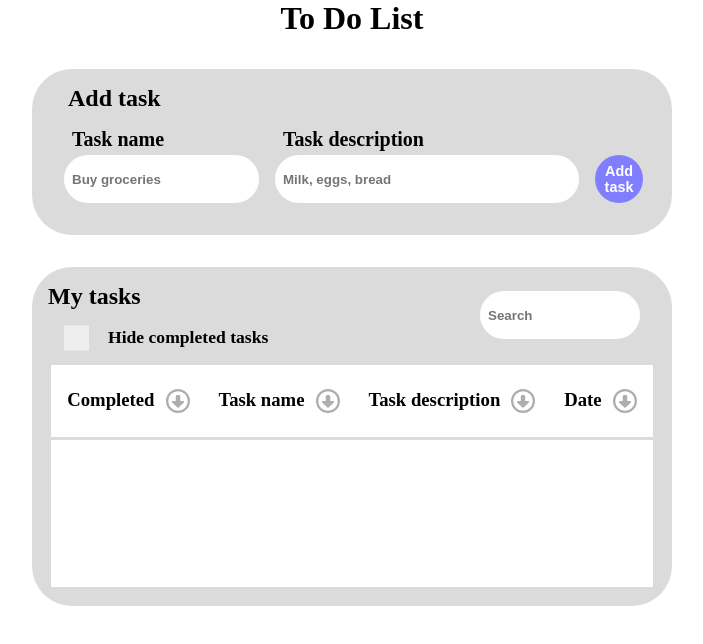
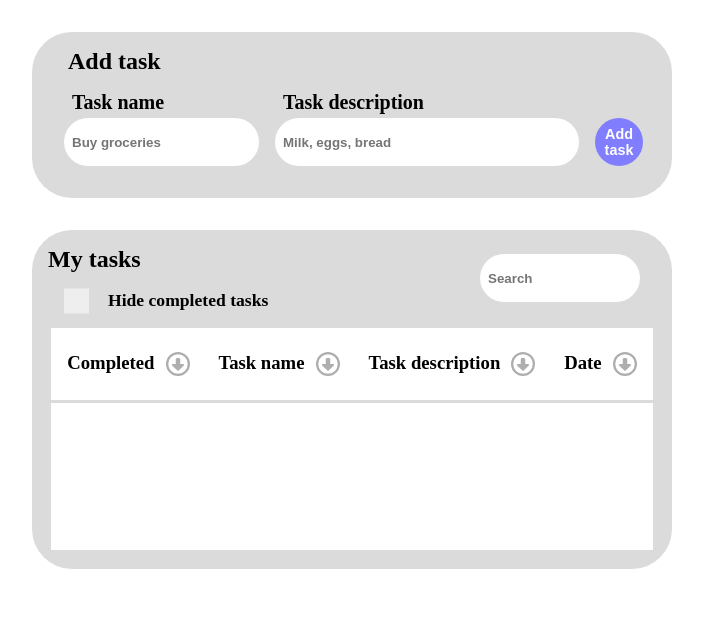
Before and after one commit to Pavel-Ignatenko6/toDoList, a React (Vite) app: page / in a window 1280 px wide. Shown: the top 644 px of the page, without its empty margins (288-991 px from the left). Built offline with nearby package versions, Linux system fonts and the light colour scheme.

Commit message:
minor changes

```diff
--- a/src/Components/TaskDisplay/styleTaskDisplay.css
+++ b/src/Components/TaskDisplay/styleTaskDisplay.css
@@ -1,6 +1,7 @@
 .display-task-container {
   background-color: #c6c6c6a0;
   position: relative;
+  margin-bottom: 2rem;
 }
 
 #filter-checkbox {
--- a/src/app.jsx
+++ b/src/app.jsx
@@ -1,11 +1,9 @@
 import { TaskInputs } from './Components/TasksInputs/TaskInputs.jsx'
-import { TaskDisplay } from './Components/TaskDisplay/TaskDisplay.jsx'
+import { TaskDisplay } from './Components/TaskDisplay/TaskDisplay'
 
 function App() {
   return (
     <>
-      {/* my components here */}
-      <h1>To Do List</h1>
       <TaskInputs />
       <TaskDisplay />
     </>
```
